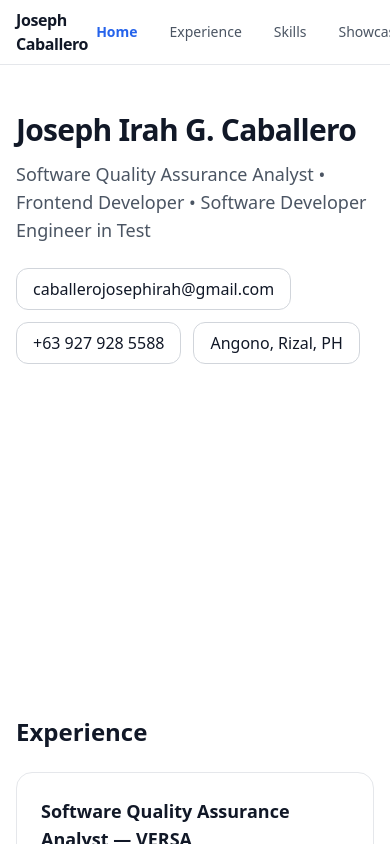
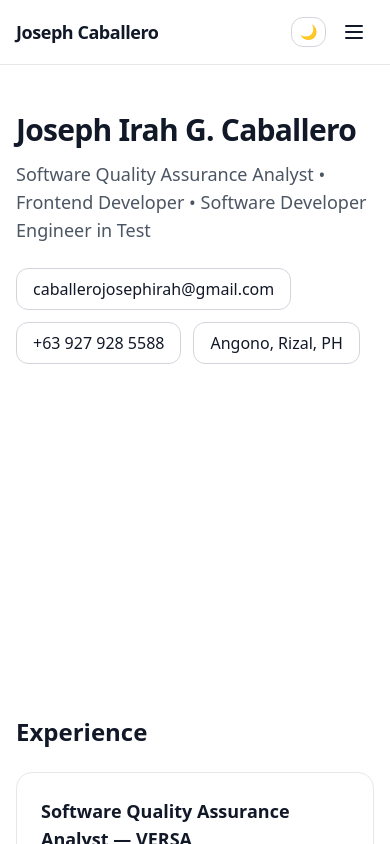
Before and after one commit to TeptepDesu/portolio, a React (Vite) app: page / in a window 390 px wide. Shown: the top 844 px of the page. Built offline with nearby package versions, Linux system fonts and the light colour scheme.

Commit message:
Navbar user Friendly

```diff
--- a/src/components/Navbar.jsx
+++ b/src/components/Navbar.jsx
@@ -1,11 +1,23 @@
-import React from 'react';
+import React, { useState } from 'react';
 
 export default function Navbar({ sections, active, onToggleDark }) {
+  const [isOpen, setIsOpen] = useState(false);
+
+  const toggleMenu = () => {
+    setIsOpen(!isOpen);
+  };
+
+  const closeMenu = () => {
+    setIsOpen(false);
+  };
+
   return (
     <nav className="fixed top-0 inset-x-0 z-50 backdrop-blur bg-white/70 dark:bg-gray-900/70 border-b border-gray-200 dark:border-gray-800">
-      <div className="container flex items-center justify-between h-16">
-        <a href="#home" className="font-bold tracking-tight text-gray-900 dark:text-white">Joseph Caballero</a>
-        <div className="flex items-center gap-4">
+      <div className="container flex items-center justify-between h-16 px-4">
+        <a href="#home" className="font-bold tracking-tight text-gray-900 dark:text-white text-lg">Joseph Caballero</a>
+
+        {/* Desktop Menu */}
+        <div className="hidden md:flex items-center gap-4">
           {sections.map(s => {
             const label = s.id === 'skills-showcase' ? 'Showcase' : s.label;
             return (
@@ -28,7 +40,56 @@ export default function Navbar({ sections, active, onToggleDark }) {
             🌙
           </button>
         </div>
+
+        {/* Mobile Menu Button */}
+        <div className="md:hidden flex items-center gap-2">
+          <button
+            aria-label="Toggle dark mode"
+            onClick={onToggleDark}
+            className="rounded-xl px-2 py-1 text-sm border border-gray-300 dark:border-gray-700 hover:shadow-soft"
+          >
+            🌙
+          </button>
+          <button
+            onClick={toggleMenu}
+            className="p-2 rounded-lg hover:bg-gray-100 dark:hover:bg-gray-800 transition"
+            aria-label="Toggle menu"
+          >
+            <svg className="w-6 h-6 text-gray-900 dark:text-white" fill="none" stroke="currentColor" viewBox="0 0 24 24">
+              {isOpen ? (
+                <path strokeLinecap="round" strokeLinejoin="round" strokeWidth={2} d="M6 18L18 6M6 6l12 12" />
+              ) : (
+                <path strokeLinecap="round" strokeLinejoin="round" strokeWidth={2} d="M4 6h16M4 12h16M4 18h16" />
+              )}
+            </svg>
+          </button>
+        </div>
       </div>
+
+      {/* Mobile Menu */}
+      {isOpen && (
+        <div className="md:hidden bg-white dark:bg-gray-900 border-b border-gray-200 dark:border-gray-800">
+          <div className="flex flex-col p-4 gap-2">
+            {sections.map(s => {
+              const label = s.id === 'skills-showcase' ? 'Showcase' : s.label;
+              return (
+                <a
+                  key={s.id}
+                  href={`#${s.id}`}
+                  onClick={closeMenu}
+                  className={`px-3 py-2 rounded-md text-sm transition ${
+                    active === s.id
+                      ? 'bg-blue-100 dark:bg-blue-900 text-blue-600 dark:text-blue-400 font-semibold'
+                      : 'text-gray-600 dark:text-gray-300 hover:bg-gray-100 dark:hover:bg-gray-800'
+                  }`}
+                >
+                  {label}
+                </a>
+              );
+            })}
+          </div>
+        </div>
+      )}
     </nav>
   );
 }
```
